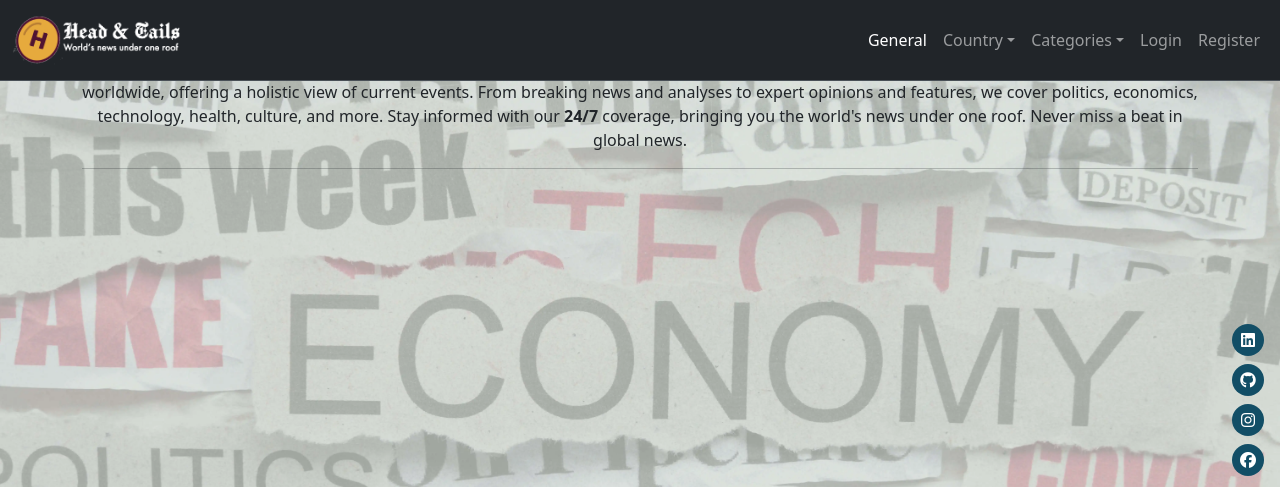
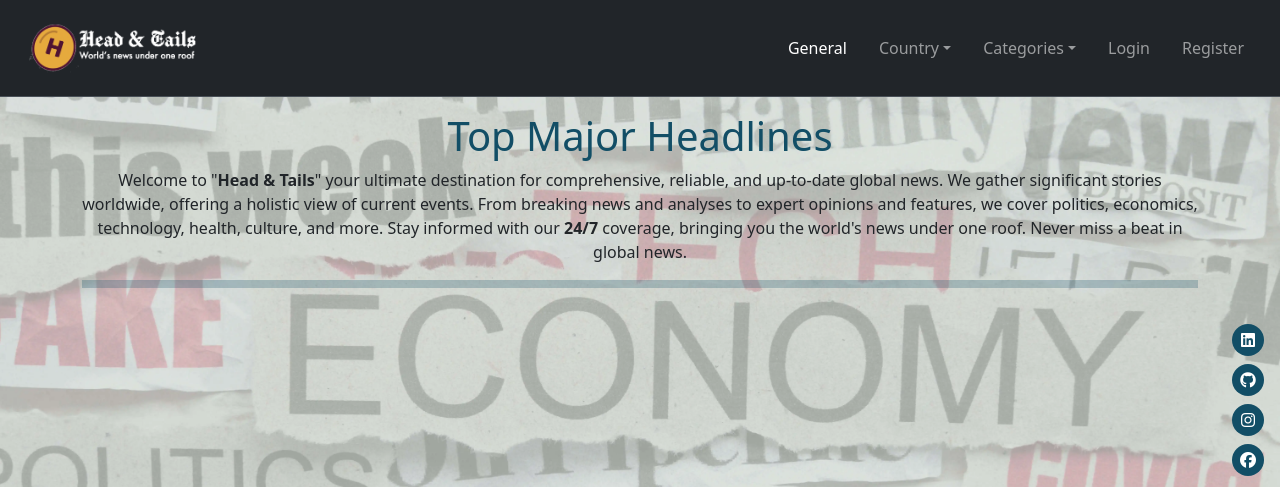
Before and after one commit to Kamal-Kohli/H_n_T, a Django app: page / in a window 1280 px wide. Shown: the top 487 px of the page. Run offline with Django 4.2, Linux system fonts and the light colour scheme; data that the repository does not hold is empty; some libraries are stand-ins or nearby versions.

Commit message:
update h1 title top in cards.html

```diff
--- a/news/templates/home/cards.html
+++ b/news/templates/home/cards.html
@@ -10,7 +10,7 @@
     technology, health, culture, and more. Stay informed with our <strong>24/7</strong> coverage, bringing you the world's news under one roof.
      Never miss a beat in global news.
 </p>
-<hr>
+<hr style="height:20px; border-width: 8px; color: #124e66; display: block;">
 <div class="container">
     <div class="row row-cols-1 row-cols-md-2 row-cols-lg-3 g-2">
         {% for article in news %}
--- a/static/css/base.css
+++ b/static/css/base.css
@@ -13,6 +13,45 @@ body {
     background-position: center;
     background-repeat: repeat;
     height: 100vh;
+}
+
+h1 {
+    padding-top: 7rem;
+    color: #124e66;
+}
+
+
+/* NavBar */
+.navbar {
+    padding: 1rem;
+    background: #212a31;
+}
+
+nav ul {
+    list-style: none;
+    display: flex;
+    gap: 1rem;
+}
+
+nav ul li {
+    display: inline;
+}
+
+nav ul li a {
+    text-decoration: none;
+}
+
+.dropdown-menu {
+    background: #124e66;
+}
+
+.auth-links {
+    float: right;
+}
+
+.active {
+    border-bottom: 2px solid var(--blue);
+    font-weight: 500;
 }
 
 /* Card styling */
```
